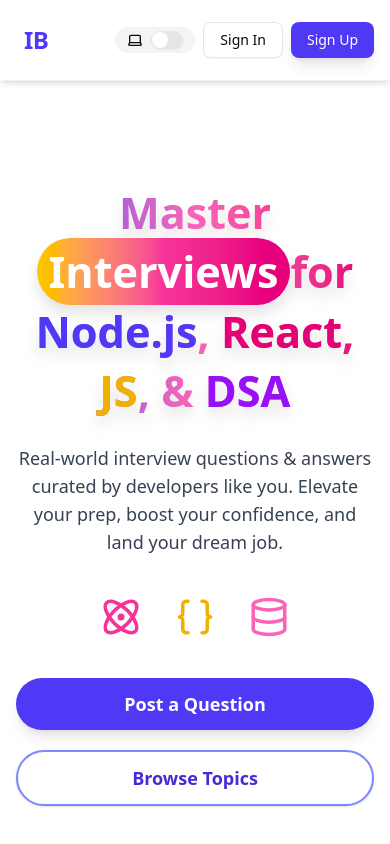
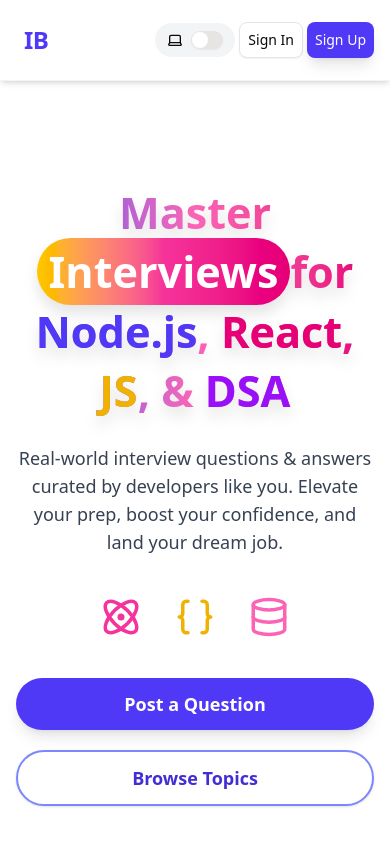
Before and after one commit to Iftekhar19/interviewBase, a Next.js app: page / in a window 390 px wide. Built offline with nearby package versions, Linux system fonts and the light colour scheme; no server answers.

Commit message:
mobile sidebar closing issue solved etc

```diff
--- a/src/app/dashboard/layout.jsx
+++ b/src/app/dashboard/layout.jsx
@@ -30,6 +30,7 @@ const sidebarLinks = [
 
 const DashboardLayout = ({ children }) => {
   const [collapsed, setCollapsed] = useState(false);
+    const [mobileOpen, setMobileOpen] = useState(false);
 
   return (
     <main className="h-screen w-full max-w-[1480px] bg-white dark:bg-gray-900">
@@ -75,10 +76,10 @@ const DashboardLayout = ({ children }) => {
 
         {/* Mobile Sidebar Sheet */}
         <div className="sm:hidden absolute top-4 left-0 z-50">
-          <Sheet>
-            <SheetTrigger asChild>
-              <Button variant="ghost" size="icon" className="hover:bg-gray-100 dark:hover:bg-gray-800">
-                <Menu className="w-6 h-6 text-gray-800 dark:text-gray-200" />
+          <Sheet open={mobileOpen} onOpenChange={setMobileOpen}>
+            <SheetTrigger asChild className="">
+              <Button variant="ghost" size="icon" className="hover:bg-gray-100 dark:hover:bg-gray-800 ">
+                <Menu className="w-6 h-6 text-gray-800 dark:text-gray-200 " />
               </Button>
             </SheetTrigger>
             <SheetContent
@@ -95,6 +96,7 @@ const DashboardLayout = ({ children }) => {
                   <Link
                     key={href}
                     href={href}
+                     onClick={() => setMobileOpen(false)}
                     className={`flex items-center gap-3 px-4 py-2 rounded-md text-base font-medium hover:bg-indigo-100 dark:hover:bg-indigo-900/30 ${
                       danger
                         ? "text-red-500 dark:text-red-400"
--- a/src/app/dashboard/page.jsx
+++ b/src/app/dashboard/page.jsx
@@ -138,7 +138,7 @@ const Page = () => {
   };
 
   return (
-    <div className="w-full">
+    <div className="w-full h-full ">
       {loading.isFirst ? (
         <FilterSkeleton />
       ) : (
@@ -158,7 +158,7 @@ const Page = () => {
       {loading.load ? (
         <TableSkeleton />
       ) : (
-        <div className="h-full pt-2">
+        <div className="h-auto pt-2">
           {data.length === 0 ? (
             <NoData />
           ) : (
--- a/src/app/user/layout.jsx
+++ b/src/app/user/layout.jsx
@@ -83,7 +83,7 @@ const DashboardLayout = ({ children }) => {
           <Sheet open={mobileOpen} onOpenChange={setMobileOpen}>
             <SheetTrigger asChild>
               <Button variant="ghost" size="icon">
-                <Menu className="w-6 h-6 text-gray-800 dark:text-gray-200" />
+                <Menu className="w-6 h-6 text-gray-800 dark:text-gray-200 absolute top-2 left-2" />
               </Button>
             </SheetTrigger>
             <SheetContent
--- a/src/components/Navbar.jsx
+++ b/src/components/Navbar.jsx
@@ -59,9 +59,9 @@ export default function Navbar() {
 
         {/* Right Side */}
         {!loading && (
-          <div className="flex items-center gap-2 md:gap-4">
+          <div className="flex items-center gap-1 md:gap-4 cursor-pointer">
             {/* Theme Switch */}
-            <div className="flex items-center gap-2 px-3 py-1 rounded-full bg-gray-100 dark:bg-gray-800">
+            <div className="flex items-center gap-2 px-3 py-2 rounded-full bg-gray-100 dark:bg-gray-800">
               {theme === "light" && <Sun size={16} />}
               {theme === "dark" && <Moon size={16} />}
               {theme === "system" && <Laptop size={16} />}
@@ -75,14 +75,14 @@ export default function Navbar() {
 
             {!user ? (
               <>
-                  <Button variant="outline" className="cursor-pointer">
-                <Link href="/sign-in">
+                <Link href="/sign-in" className="">
+                  <Button variant="outline" className="cursor-pointer p-2">
 
                     Sign In
+                  </Button>
                 </Link>
-                  </Button>
                 <Link href="/sign-up">
-                  <Button className="cursor-pointer bg-indigo-600 text-white shadow-lg">
+                  <Button className="cursor-pointer bg-indigo-600 text-white shadow-lg p-2">
                     Sign Up
                   </Button>
                 </Link>
```
